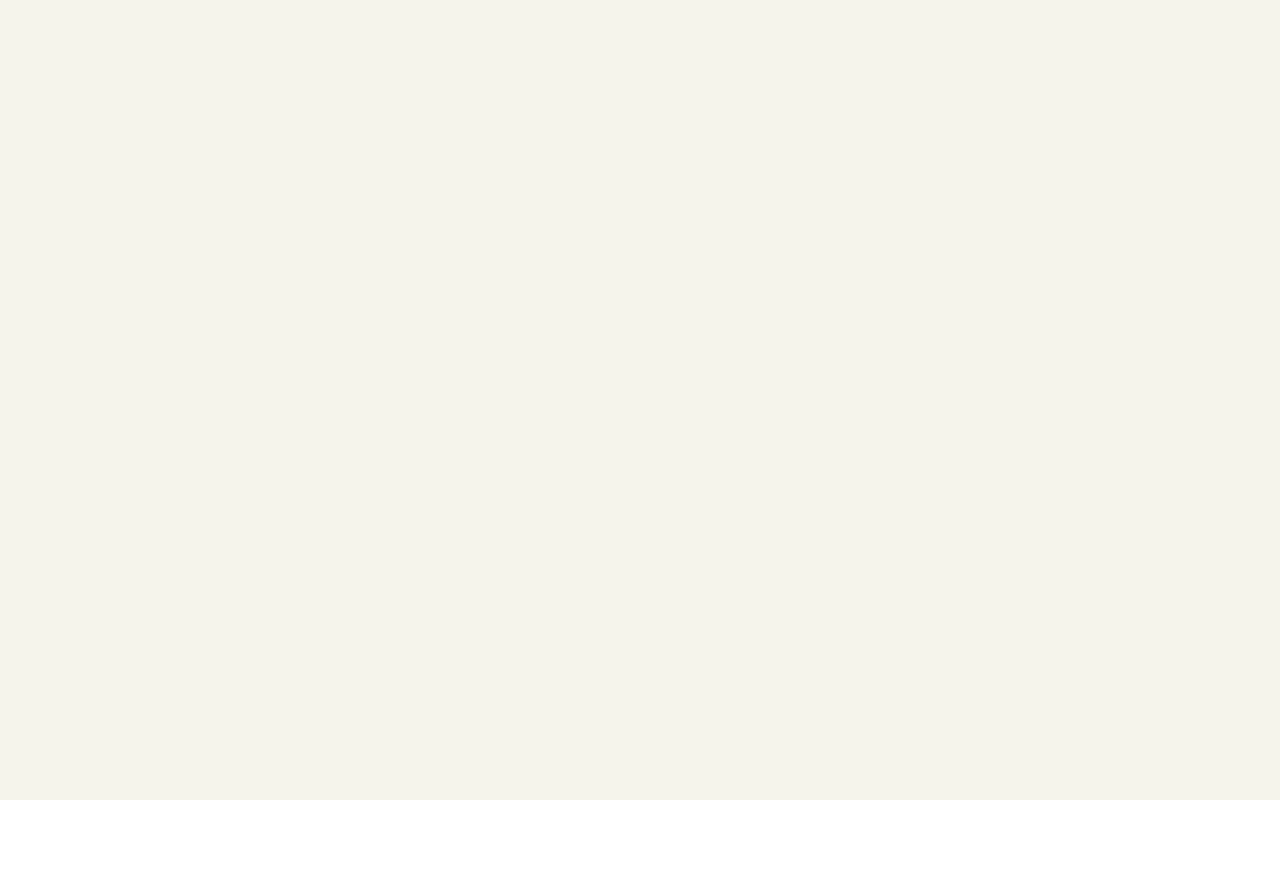
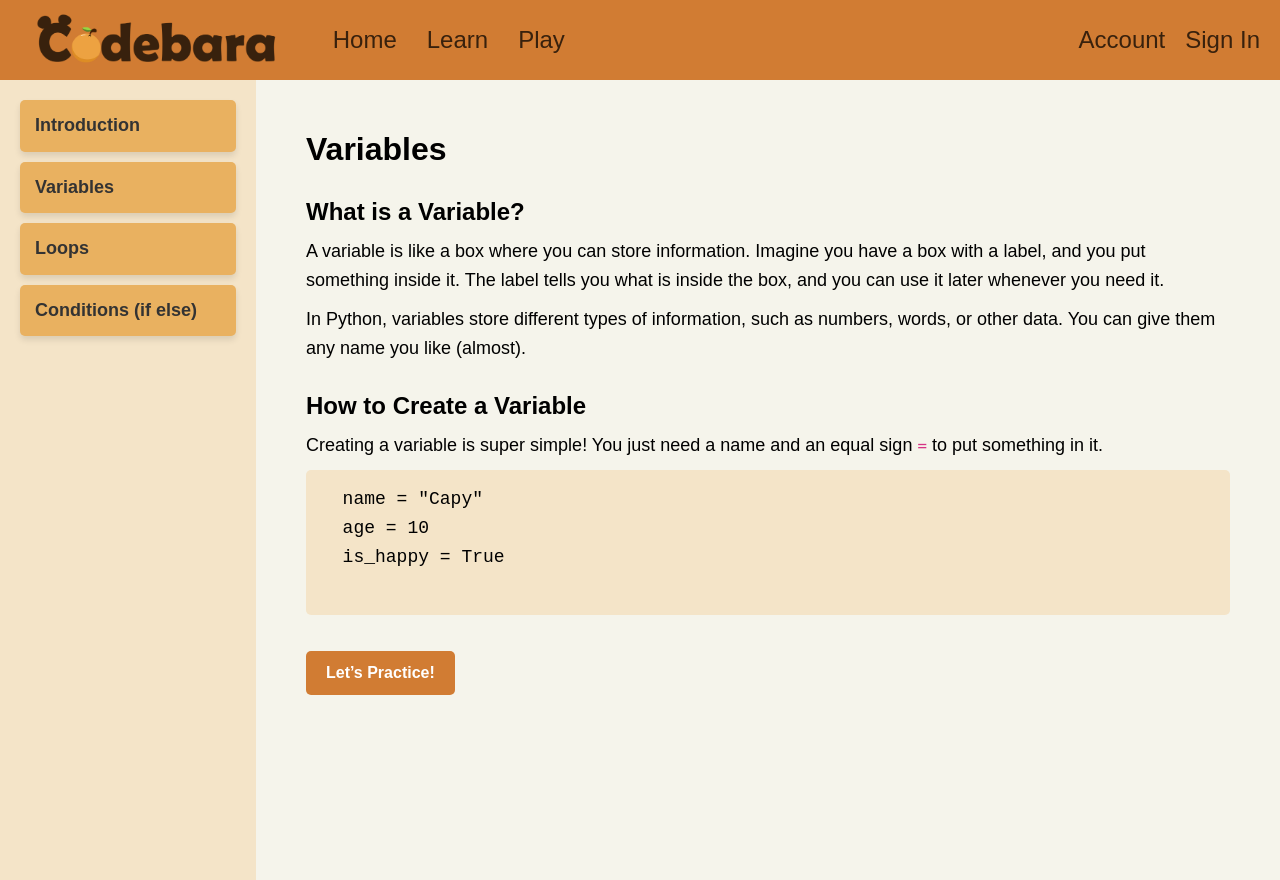
Before and after one commit to mariannavalekova/Zaverecna_praca, a Vue app in the folder projekt_zp/: page /learn in a window 1280 px wide. Before the commit this address had no page. Before the commit the page ends 800 px from the top, so only its background shows below. Built offline with nearby package versions, Linux system fonts and the light colour scheme.

Commit message:
View design

```diff
--- /dev/null
+++ b/projekt_zp/src/components/ChapterMenu.vue
@@ -0,0 +1,56 @@
+<template>
+  <div class="chapters">
+    <div v-for="chapter in chapters" :key="chapter.title" class="chapter-item">
+      <h1>{{ chapter.title }}</h1>
+    </div>
+  </div>
+</template>
+
+<script>
+export default {
+  data() {
+    return {
+      chapters: [
+        { title: "Introduction" },
+        { title: "Variables" },
+        { title: "Loops" },
+        { title: "Conditions (if else)" },
+      ],
+    };
+  },
+};
+</script>
+
+<style scoped>
+.chapters {
+  display: flex;
+  flex-direction: column;
+  gap: 10px;
+  padding: 10px;
+}
+
+.chapter-item {
+  background: #e9b160;
+  padding: 15px;
+  border-radius: 5px;
+  box-shadow: 0 4px 6px rgba(0, 0, 0, 0.1); /* Adds shadow for a clean look */
+  transition: transform 0.2s, box-shadow 0.2s;
+}
+
+.chapter-item:hover {
+  transform: scale(1.02); /* Slight zoom on hover */
+  box-shadow: 0 6px 10px rgba(0, 0, 0, 0.15); /* Darker shadow on hover */
+}
+
+h1 {
+  font-size: 18px;
+  font-family: Arial, sans-serif;
+  font-weight: bold;
+  color: #333;
+  margin: 0;
+}
+
+.chapter-item:hover h1 {
+  color: #d17c33; /* Matches the orange theme of your navbar */
+}
+</style>
--- a/projekt_zp/src/components/ErrorDisplay.vue
+++ b/projekt_zp/src/components/ErrorDisplay.vue
@@ -1,6 +1,5 @@
 <template>
     <div v-if="errorMessage" class="error-display">
-      <h2>Error</h2>
       <p>{{ errorMessage }}</p>
     </div>
   </template>
--- /dev/null
+++ b/projekt_zp/src/components/Lecture.vue
@@ -0,0 +1,98 @@
+<template>
+    <div class="lecture-content">
+      <h1>Variables</h1>
+
+      <section class="section">
+        <h2>What is a Variable?</h2>
+        <p>
+          A variable is like a box where you can store information. Imagine you have a box with a label, and you put
+          something inside it. The label tells you what is inside the box, and you can use it later whenever you need it.
+        </p>
+        <p>
+          In Python, variables store different types of information, such as numbers, words, or other data. You can give
+          them any name you like (almost).
+        </p>
+      </section>
+
+      <section class="section">
+        <h2>How to Create a Variable</h2>
+        <p>
+          Creating a variable is super simple! You just need a name and an equal sign <code>=</code> to put something in
+          it.
+        </p>
+        <pre>
+  name = "Capy"
+  age = 10
+  is_happy = True
+        </pre>
+        <button class="practice-button">Let’s Practice!</button>
+      </section>
+    </div>
+  </template>
+
+  <script>
+  export default {};
+  </script>
+
+  <style scoped>
+  .lecture-content {
+    width: 100%;
+    height: 100%;
+    padding: 40px;
+    font-family: Arial, sans-serif;
+    color: #000;
+  }
+
+  h1 {
+    font-size: 32px;
+    font-weight: bold;
+    margin-bottom: 20px;
+  }
+
+  h2 {
+    font-size: 24px;
+    font-weight: bold;
+    margin-top: 30px;
+    margin-bottom: 10px;
+  }
+
+  p {
+    font-size: 18px;
+    line-height: 1.6;
+    margin-bottom: 10px;
+  }
+
+  pre {
+    background: #f3d3a47e;
+    padding: 15px;
+    border-radius: 5px;
+    font-size: 18px;
+    line-height: 1.6;
+    font-family: "Courier New", monospace;
+    overflow: auto;
+  }
+
+  .practice-button:hover {
+  background-color: #b7692b;
+  transform: scale(1.05); /* Slight zoom on hover */
+}
+.practice-button {
+  margin-top: 20px;
+  padding: 10px 20px;
+  background-color: #d17c33;
+  color: white;
+  font-size: 16px;
+  font-weight: bold;
+  border: none;
+  border-radius: 5px;
+  cursor: pointer;
+  transition: background-color 0.3s, transform 0.2s;
+}
+
+.practice-button:active {
+  transform: scale(1); /* Reset zoom on click */
+}
+  .section {
+    margin-bottom: 30px;
+  }
+  </style>
--- a/projekt_zp/src/components/Navigation.vue
+++ b/projekt_zp/src/components/Navigation.vue
@@ -1,7 +1,69 @@
 <template>
-    <main>
-    </main>
-  </template>
+  <div class="navbar">
+    <div class="left-section">
+      <router-link to="/" class="logo">
+        <img src="@/assets/logo.png" alt="Code bara logo" class="logo-image" />
+      </router-link>
+      <div class="menu">
+        <router-link to="/" class="menu-item">Home</router-link>
+        <router-link to="/learn" class="menu-item">Learn</router-link>
+        <router-link to="/play" class="menu-item">Play</router-link>
+      </div>
+    </div>
+    <div class="auth">
+      <router-link to="/account" class="menu-item">Account</router-link>
+      <router-link to="/signin" class="menu-item">Sign In</router-link>
+    </div>
+  </div>
+</template>
 
-  <script>
-  </script>
+<script>
+export default {};
+</script>
+
+<style scoped>
+.navbar {
+  background: #d17c33; /* Custom background color */
+  width: 100%;
+  height: 80px; /* Fixed height for the navbar */
+  display: flex;
+  align-items: center;
+  justify-content: space-between;
+  padding: 0 20px; /* Padding for inner spacing */
+  box-sizing: border-box;
+}
+
+.left-section {
+  display: flex;
+  align-items: center;
+  gap: 40px; /* Increased spacing between logo and menu */
+}
+
+.logo-image {
+  height: 60px; /* Fits within the navbar height */
+  width: auto; /* Maintains aspect ratio */
+}
+
+.menu {
+  display: flex;
+  gap: 30px; /* Custom spacing between menu items */
+}
+
+.auth {
+  display: flex;
+  gap: 20px; /* Custom spacing between authentication items */
+}
+
+.menu-item {
+  color: #38210d; /* Custom text color */
+  font-family: "Jaro-Regular", sans-serif;
+  font-size: 24px; /* Larger font size */
+  font-weight: 400;
+  text-decoration: none;
+  cursor: pointer;
+}
+
+.menu-item:hover {
+  text-decoration: underline; /* Adds underline effect on hover */
+}
+</style>
--- a/projekt_zp/src/router/index.js
+++ b/projekt_zp/src/router/index.js
@@ -1,5 +1,4 @@
 import { createRouter, createWebHistory } from 'vue-router'
-import GameView from '../views/GameView.vue'
 
 const router = createRouter({
   history: createWebHistory(import.meta.env.BASE_URL),
@@ -8,7 +7,12 @@ const router = createRouter({
       path: '/',
       name: 'game',
       component: () => import('../views/GameView.vue')
-    }
+    },
+    {
+      path: '/learn',
+      name: 'learn',
+      component: () => import('../views/LearnView.vue')
+    },
   ]
 })
 
--- /dev/null
+++ b/projekt_zp/src/views/LearnView.vue
@@ -0,0 +1,45 @@
+<template>
+    <div class="learn">
+      <div class="sidebar">
+        <ChapterMenu />
+      </div>
+      <div class="content">
+        <Lecture />
+      </div>
+    </div>
+  </template>
+
+  <script>
+  import ChapterMenu from '@/components/ChapterMenu.vue';
+  import Lecture from '@/components/Lecture.vue';
+
+  export default {
+    components: {
+      ChapterMenu,
+      Lecture,
+    },
+  };
+  </script>
+
+  <style scoped>
+  .learn {
+    display: flex;
+    background-color: #f5f4eb;
+    height: 100vh;
+  }
+
+  .sidebar {
+    width: 20%;
+    display: flex;
+    flex-direction: column;
+    padding: 10px;
+    box-sizing: border-box;
+    background: #f3d3a47e;
+  }
+
+  .content {
+    flex: 1;
+    padding: 10px;
+    box-sizing: border-box;
+  }
+  </style>
```
Also changed, not shown: projekt_zp/src/assets/logo.png (added), projekt_zp/src/assets/tangerine.png (added), projekt_zp/src/views/HomeView.vue (added).
